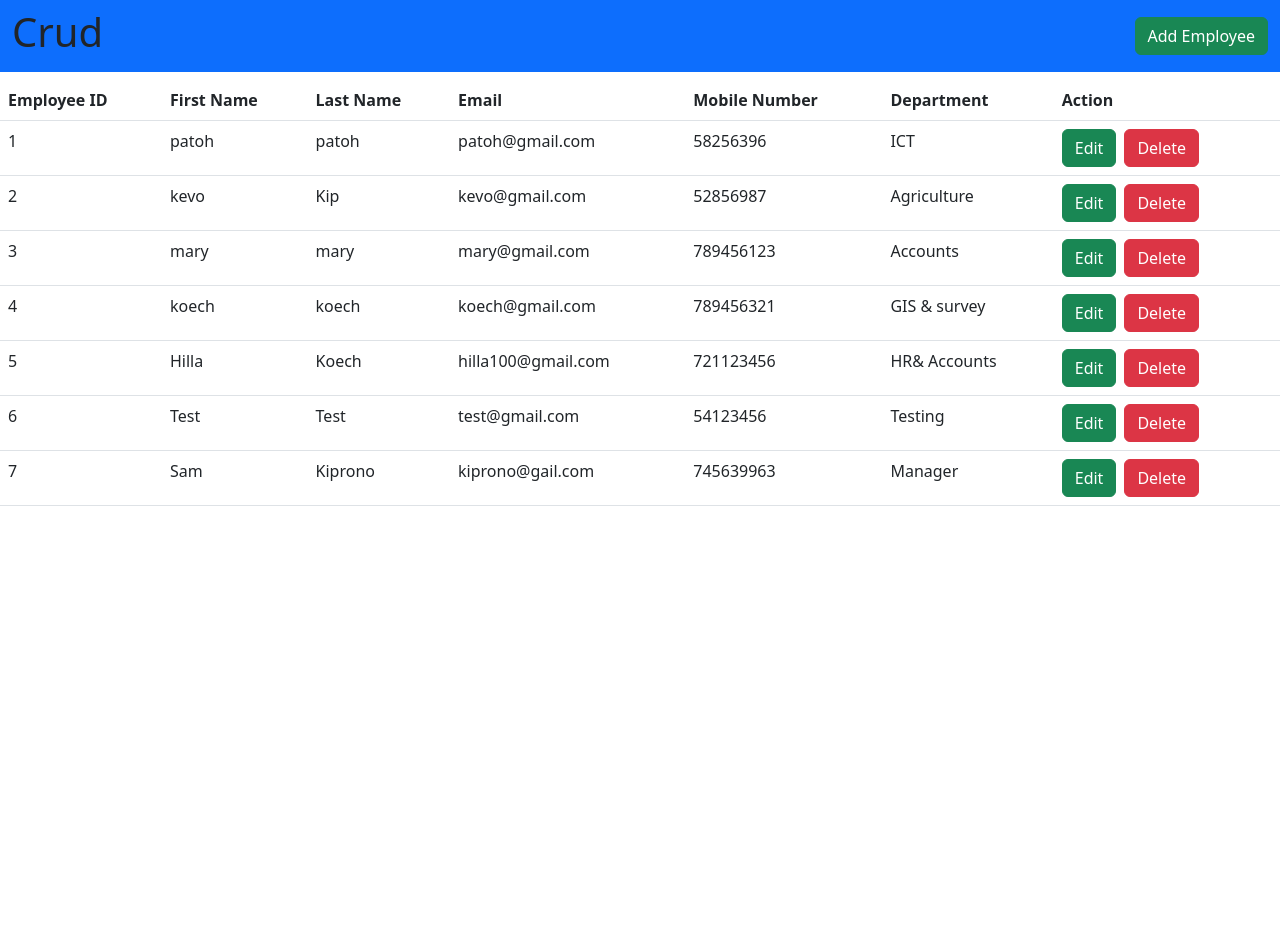
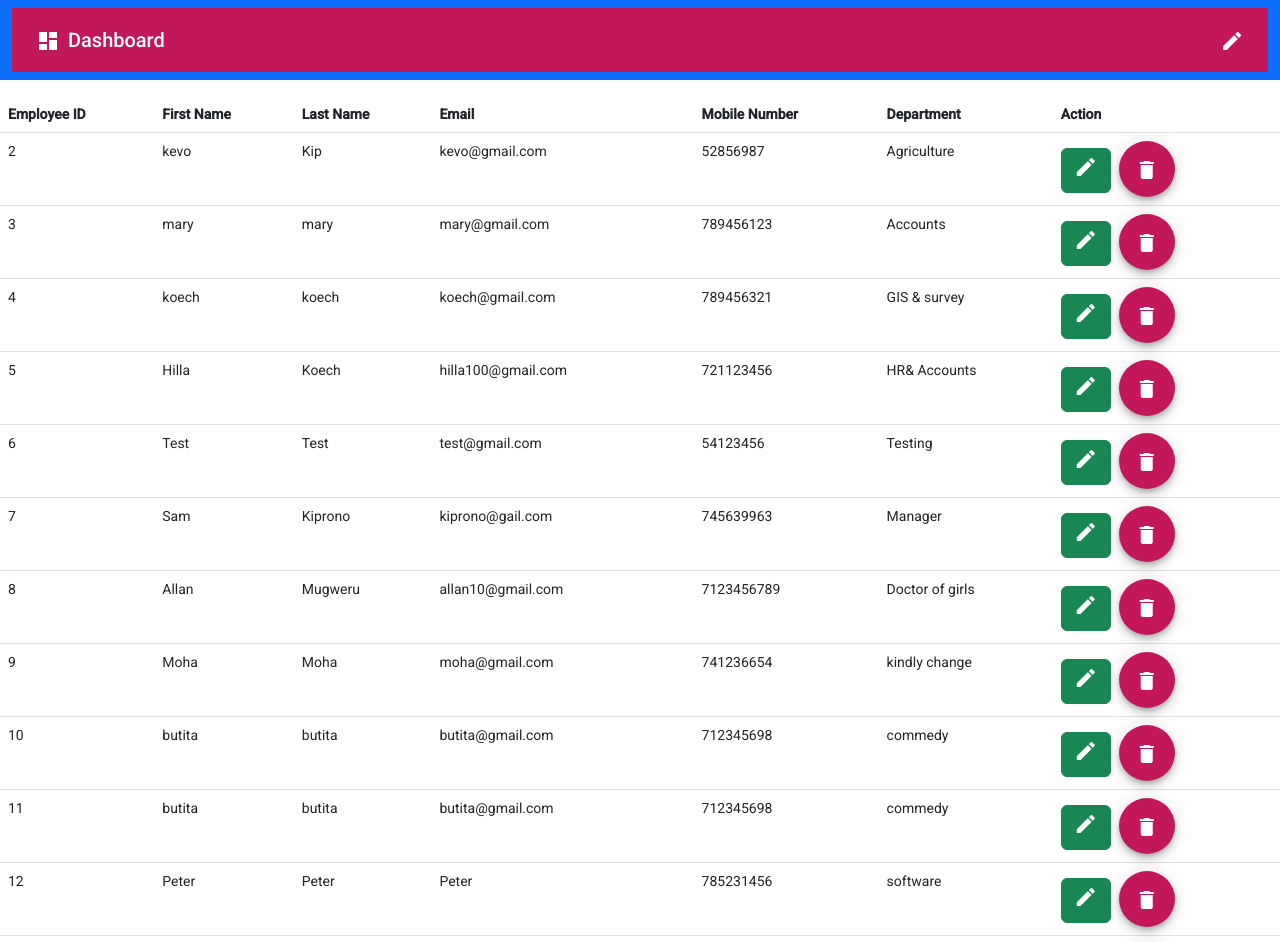
Before and after one commit to patrickrop-cloud/angular_crud, an Angular app: page / in a window 1280 px wide. Shown: the top 942 px of the page. Before the commit the page ends 800 px from the top, so only its background shows below. Built offline with nearby package versions, Linux system fonts and the light colour scheme; data requests are answered from the project's data file.

Commit message:
add icons and debug the form in order to pick the elements correctly

```diff
--- a/angular.json
+++ b/angular.json
@@ -23,6 +23,7 @@
               "src/assets"
             ],
             "styles": [
+              "./node_modules/@angular/material/prebuilt-themes/pink-bluegrey.css",
               "src/styles.css"
             ],
             "scripts": []
@@ -90,6 +91,7 @@
               "src/assets"
             ],
             "styles": [
+              "./node_modules/@angular/material/prebuilt-themes/pink-bluegrey.css",
               "src/styles.css"
             ],
             "scripts": []
--- a/db.json
+++ b/db.json
@@ -1,13 +1,5 @@
 {
   "posts": [
-    {
-      "id": 1,
-      "firstName": "patoh",
-      "lastName": "patoh",
-      "email": "patoh@gmail.com",
-      "mobile": 58256396,
-      "department": "ICT"
-    },
     {
       "id": 2,
       "firstName": "kevo",
@@ -55,15 +47,65 @@
       "email": "kiprono@gail.com",
       "mobile": 745639963,
       "department": "Manager"
+    },
+    {
+      "id": 8,
+      "firstName": "Allan",
+      "lastName": "Mugweru",
+      "email": "allan10@gmail.com",
+      "mobile": 7123456789,
+      "department": "Doctor of girls"
+    },
+    {
+      "id": 9,
+      "firstName": "Moha",
+      "lastName": "Moha",
+      "email": "moha@gmail.com",
+      "mobile": 741236654,
+      "department": "kindly change"
+    },
+    {
+      "id": 10,
+      "firstName": "butita",
+      "lastName": "butita",
+      "email": "butita@gmail.com",
+      "mobile": 712345698,
+      "department": "commedy"
+    },
+    {
+      "id": 11,
+      "firstName": "butita",
+      "lastName": "butita",
+      "email": "butita@gmail.com",
+      "mobile": 712345698,
+      "department": "commedy"
+    },
+    {
+      "id": 12,
+      "firstName": "Peter",
+      "lastName": "Peter",
+      "email": "Peter",
+      "mobile": 785231456,
+      "department": "software"
+    },
+    {
+      "id": 13,
+      "firstName": "Kipngenoh",
+      "lastName": "collins",
+      "email": "kipngenoh@gmail.com",
+      "mobile": 720321654,
+      "department": "Editor"
+    },
+    {
+      "id": 14,
+      "firstName": "patoh ",
+      "lastName": "patoh",
+      "email": "patoh@gmail.com",
+      "mobile": 789456123,
+      "department": "Software"
     }
   ],
-  "comments": [
-    {
-      "id": 1,
-      "body": "some comment",
-      "postId": 1
-    }
-  ],
+  "comments": [],
   "profile": {
     "name": "typicode"
   }
--- a/package.json
+++ b/package.json
@@ -11,10 +11,12 @@
   "private": true,
   "dependencies": {
     "@angular/animations": "^14.0.0",
+    "@angular/cdk": "^14.2.1",
     "@angular/common": "^14.0.0",
     "@angular/compiler": "^14.0.0",
     "@angular/core": "^14.0.0",
     "@angular/forms": "^14.0.0",
+    "@angular/material": "^14.2.1",
     "@angular/platform-browser": "^14.0.0",
     "@angular/platform-browser-dynamic": "^14.0.0",
     "@angular/router": "^14.0.0",
--- a/src/app/app.component.html
+++ b/src/app/app.component.html
@@ -1 +1,2 @@
 <app-dashboard></app-dashboard>
+<mat-slider min="1" max="100" step="1" value="50"></mat-slider>
--- a/src/app/dashboard/dashboard.component.css
+++ b/src/app/dashboard/dashboard.component.css
@@ -0,0 +1,3 @@
+.example-spacer {
+    flex: 1 1 auto;
+  }
--- a/src/app/dashboard/dashboard.component.html
+++ b/src/app/dashboard/dashboard.component.html
@@ -1,15 +1,27 @@
 <!-- <p>dashboard works!</p> -->
-
-<nav class="navbar navbar-light bg-primary">
+<nav class="navbar navbar-light text-bg-primary">
     <div class="container-fluid">
-      <h1>Crud</h1>
-      <div class="d-flex">
+      <mat-toolbar color="primary">
+        <button mat-icon-button class="example-icon" aria-label="Example icon-button with menu icon">
+          <mat-icon>dashboard</mat-icon>
+        </button>
+        <span>Dashboard</span>
+        <span class="example-spacer"></span>
+        <!-- <button mat-icon-button class="example-icon favorite-icon" aria-label="Example icon-button with heart icon">
+          <mat-icon>favorite</mat-icon>
+        </button> -->
+        <button (click)="clickAddEmployee()" type="button" data-bs-toggle="modal" data-bs-target="#exampleModal" mat-icon-button class="example-icon" aria-label="Example icon-button with share icon">
+          <mat-icon>create</mat-icon>
+        </button>
+      </mat-toolbar>
+      <!-- <h1>Dashboard</h1> -->
+      <!-- <div class="d-flex">
         <button (click)="clickAddEmployee()" type="button" data-bs-toggle="modal" data-bs-target="#exampleModal"class="btn btn-success">Add Employee</button>
-      </div>
+      </div> -->
     </div>
   </nav>
 
-  <table class="table mt-2">
+  <table class="table mt-3">
     <thead>
       <tr>
         <th scope="col">Employee ID</th>
@@ -30,8 +42,14 @@
        <td>{{row.mobile}}</td>
        <td>{{row.department}}</td>
         <td>
-          <button (click)="onEdit(row)" class="btn btn-success" type="button" data-bs-toggle="modal" data-bs-target="#exampleModal">Edit</button>
-           <button (click)="deleteEmployee(row)" type="button" data-bs-toggle="modal" class="btn btn-danger mx-2">Delete</button>
+          <button (click)="onEdit(row)" class="btn btn-success" type="button" data-bs-toggle="modal" data-bs-target="#exampleModal">
+            <mat-icon>create</mat-icon>
+          </button>
+           <!-- <button (click)="deleteEmployee(row)" type="button" data-bs-toggle="modal" class="btn btn-danger mx-2"> -->
+            <!-- <mat-icon>Delete</mat-icon>  -->
+          <button (click)="deleteEmployee(row)" type="button" data-bs-toggle="modal" class="btn btn-danger mx-2" mat-fab color="primary" aria-label="Example icon button with a delete icon">
+            <mat-icon>delete</mat-icon>
+          </button>
         </td>
       </tr>
     </tbody>
--- a/src/index.html
+++ b/src/index.html
@@ -8,8 +8,11 @@
   <link rel="icon" type="image/x-icon" href="favicon.ico">
   <!-- CSS only -->
 <link href="https://cdn.jsdelivr.net/npm/bootstrap@5.2.0-beta1/dist/css/bootstrap.min.css" rel="stylesheet" integrity="sha384-0evHe/X+R7YkIZDRvuzKMRqM+OrBnVFBL6DOitfPri4tjfHxaWutUpFmBp4vmVor" crossorigin="anonymous">
+  <link rel="preconnect" href="https://fonts.gstatic.com">
+  <link href="https://fonts.googleapis.com/css2?family=Roboto:wght@300;400;500&display=swap" rel="stylesheet">
+  <link href="https://fonts.googleapis.com/icon?family=Material+Icons" rel="stylesheet">
 </head>
-<body>
+<body class="mat-typography">
   <!-- JavaScript Bundle with Popper -->
 <script src="https://cdn.jsdelivr.net/npm/bootstrap@5.2.0-beta1/dist/js/bootstrap.bundle.min.js" integrity="sha384-pprn3073KE6tl6bjs2QrFaJGz5/SUsLqktiwsUTF55Jfv3qYSDhgCecCxMW52nD2" crossorigin="anonymous"></script>
   <app-root></app-root>
--- a/src/styles.css
+++ b/src/styles.css
@@ -1 +1,4 @@
 /* You can add global styles to this file, and also import other style files */
+
+html, body { height: 100%; }
+body { margin: 0; font-family: Roboto, "Helvetica Neue", sans-serif; }
```
Also changed, not shown: src/app/app.module.ts (+14 -2 lines), 1 other file (tests, documents, lock files or other folders).
